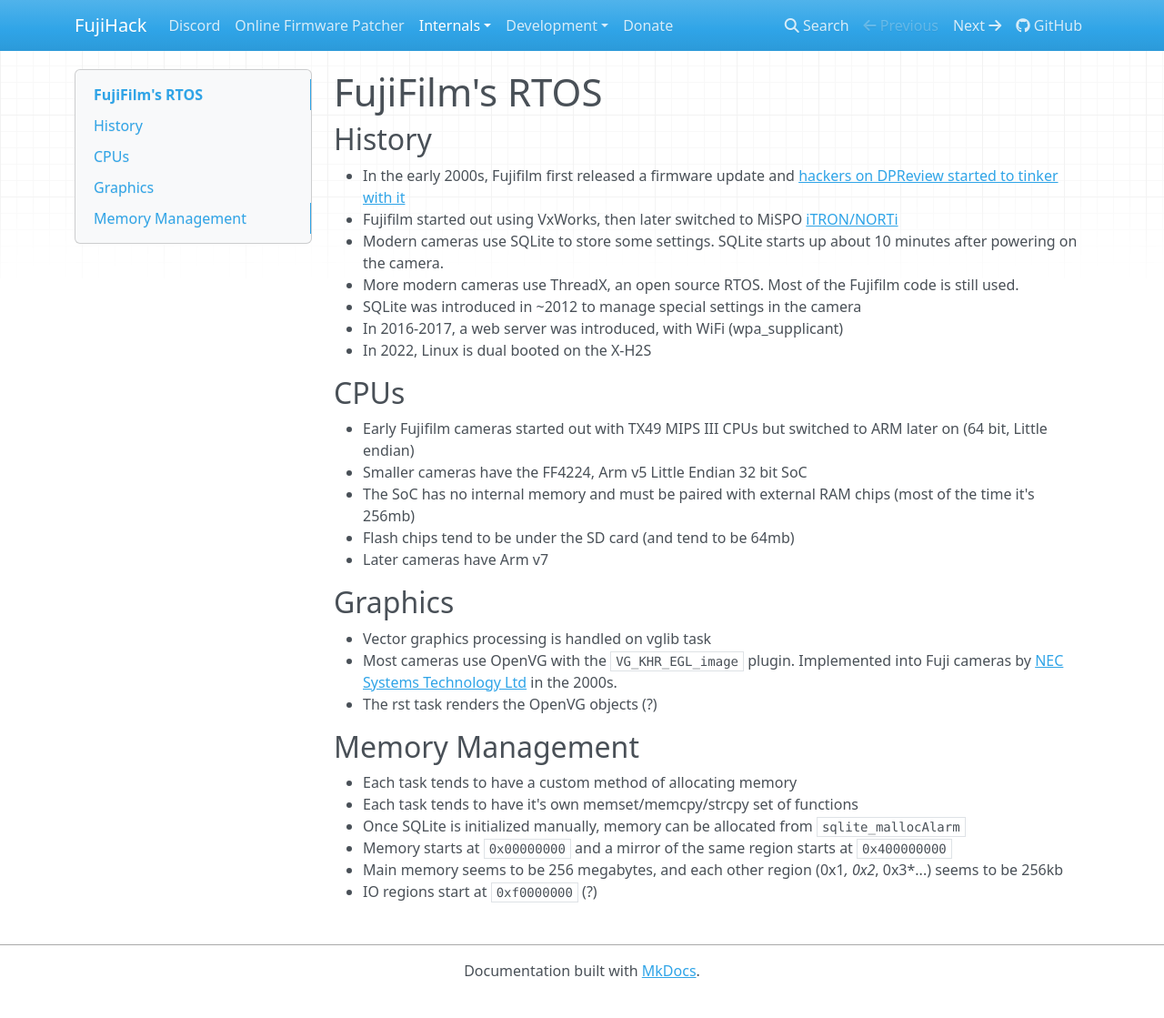
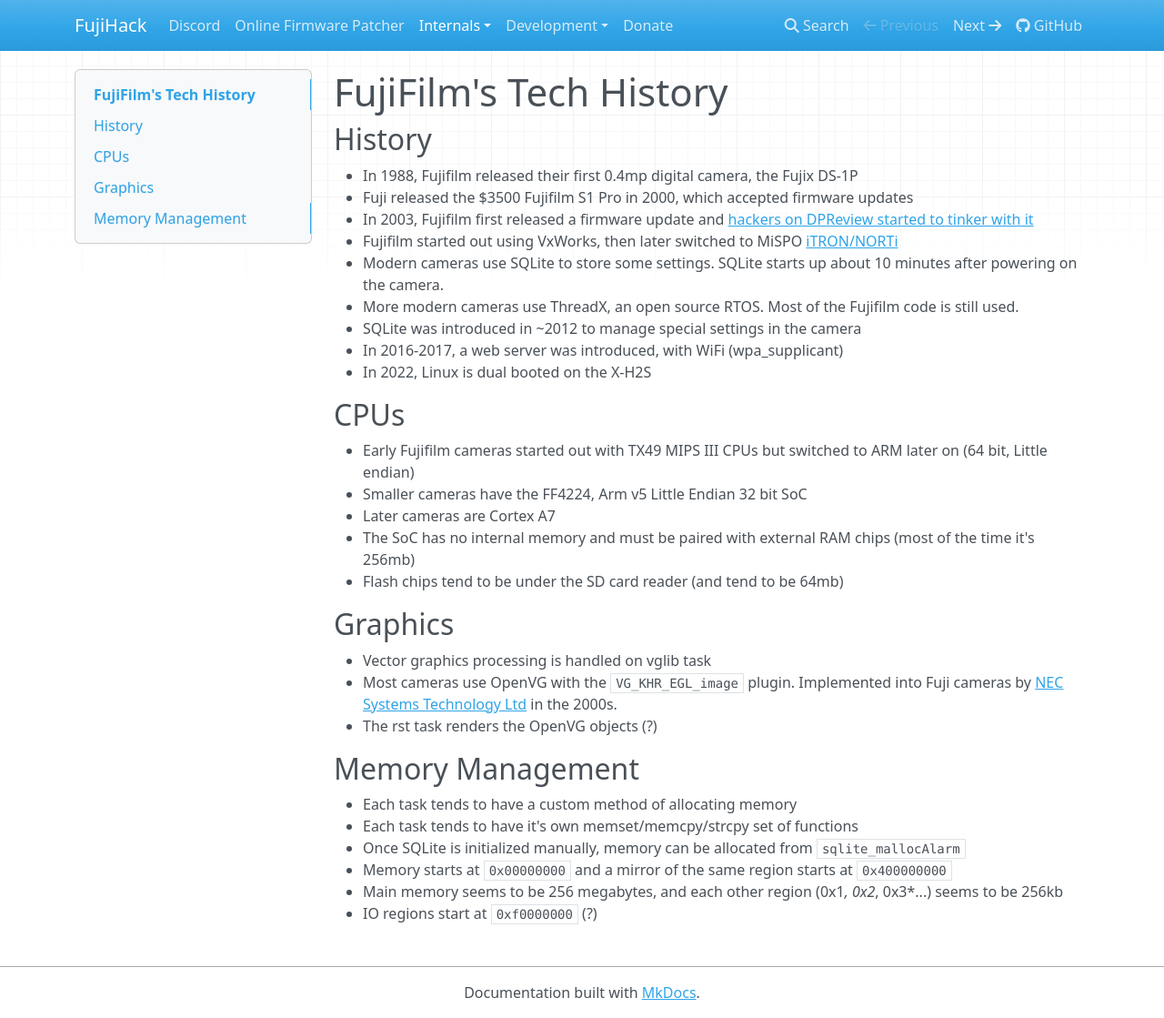
Before and after one commit to fujihack/wiki, an MkDocs documentation site: the page built from docs/fujirtos.md, in a window 1280 px wide and 1119 px high. Shown: the whole window at 91% size. Built offline with MkDocs 1.6.1, drawn with Linux system fonts in a browser that asks for light colours; nearby versions of some CDN libraries.

Commit message:
Update fujirtos.md

```diff
--- a/docs/fujirtos.md
+++ b/docs/fujirtos.md
@@ -1,7 +1,9 @@
-# FujiFilm's RTOS
+# FujiFilm's Tech History
 
 ## History
-- In the early 2000s, Fujifilm first released a firmware update and [hackers on DPReview started to tinker with it](https://www.dpreview.com/forums/thread/430068)
+- In 1988, Fujifilm released their first 0.4mp digital camera, the Fujix DS-1P
+- Fuji released the $3500 Fujifilm S1 Pro in 2000, which accepted firmware updates
+- In 2003, Fujifilm first released a firmware update and [hackers on DPReview started to tinker with it](https://www.dpreview.com/forums/thread/430068)
 - Fujifilm started out using VxWorks, then later switched to MiSPO [iTRON/NORTi](https://en.wikipedia.org/wiki/ITRON_project)
 - Modern cameras use SQLite to store some settings. SQLite starts up about 10 minutes after powering on the camera.
 - More modern cameras use ThreadX, an open source RTOS. Most of the Fujifilm code is still used.
@@ -12,9 +14,9 @@
 ## CPUs
 - Early Fujifilm cameras started out with TX49 MIPS III CPUs but switched to ARM later on (64 bit, Little endian)
 - Smaller cameras have the FF4224, Arm v5 Little Endian 32 bit SoC
+- Later cameras are Cortex A7
 - The SoC has no internal memory and must be paired with external RAM chips (most of the time it's 256mb)
-- Flash chips tend to be under the SD card (and tend to be 64mb)
-- Later cameras have Arm v7
+- Flash chips tend to be under the SD card reader (and tend to be 64mb)
 
 ## Graphics
 - Vector graphics processing is handled on vglib task
```
